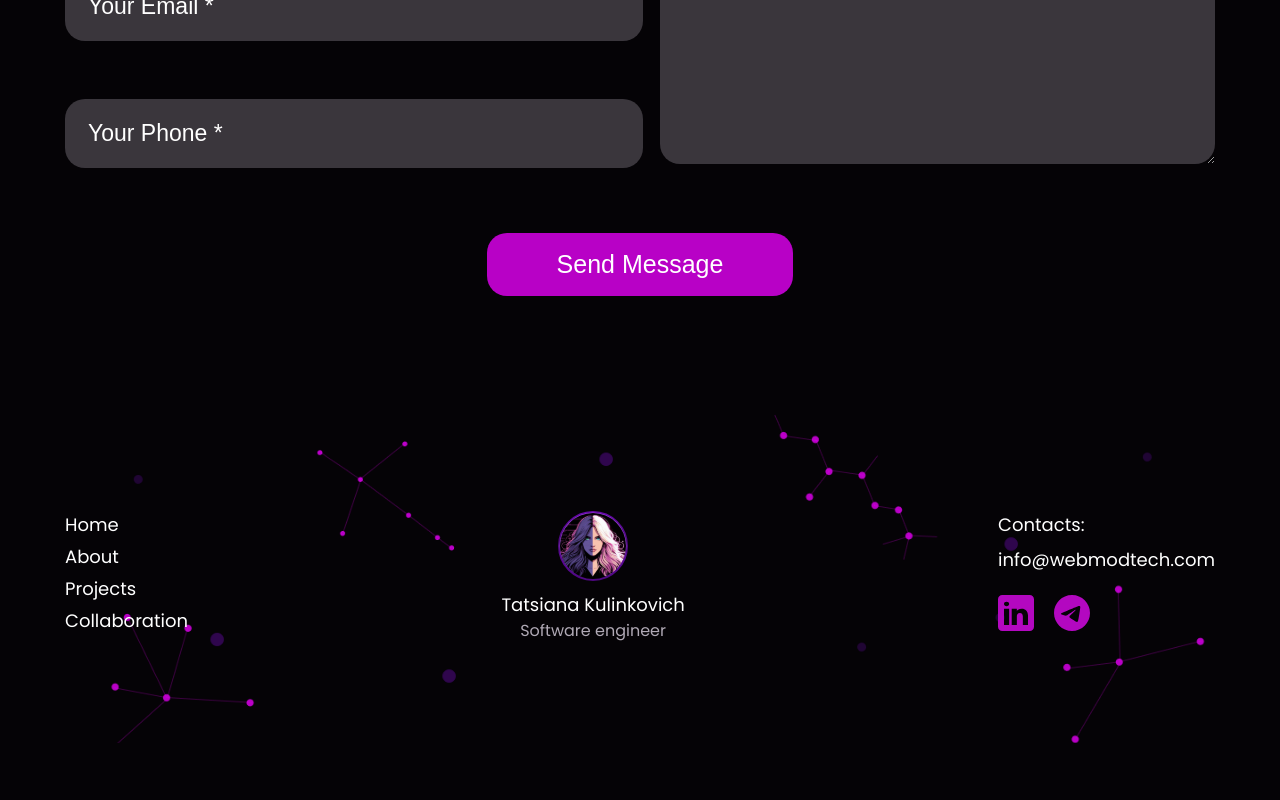
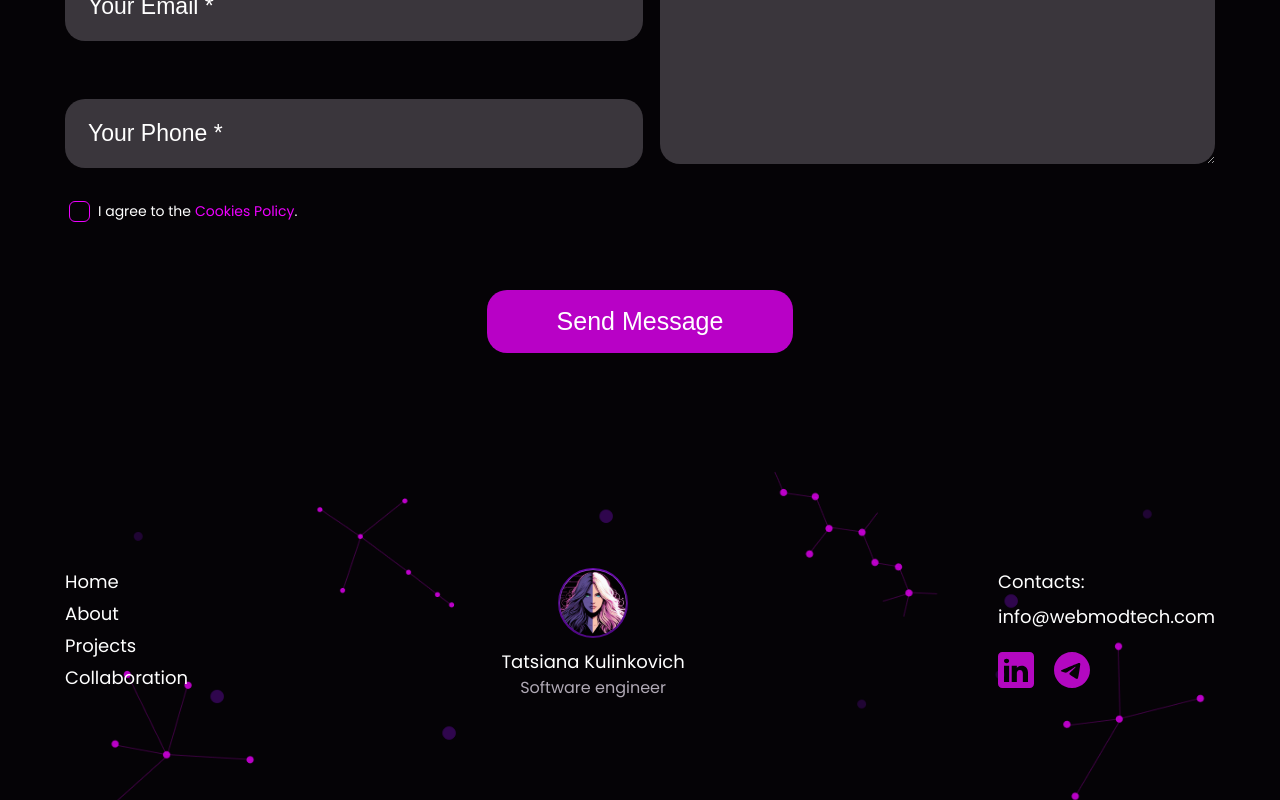
Before and after one commit to bogdanovich231/WebMod, a React (Vite) app: page / in a window 1280 px wide. Shown: the part 2309-3109 px from the top of the page. Before the commit the page ends 3052 px from the top, so only its background shows below. Built offline with nearby package versions, Linux system fonts and the light colour scheme; no server answers.

Commit message:
feat: create checkbox for form & add to state and create style

```diff
--- a/src/Components/ContactSection/ContactForm/ContactForm.module.css
+++ b/src/Components/ContactSection/ContactForm/ContactForm.module.css
@@ -58,6 +58,87 @@
   font-size: 15px;
   color: red;
 }
+
+.checkboxField {
+  margin-top: 30px;
+}
+
+.checkboxFieldContainer {
+  display: flex;
+  align-items: center;
+}
+
+.checkboxLabel {
+  font-size: 14px;
+  color: #ffffff;
+  display: flex;
+  align-items: center;
+  cursor: pointer;
+}
+.checkboxLabel a {
+  font-size: 14px;
+  margin-left: 4px;
+  color: var(--textSoft);
+}
+.checkboxLabel input[type='checkbox'] {
+  --active: var(--textSoft);
+  --active-inner: #fff;
+  --focus: 1px rgba(242, 0, 250, 0.445);
+  --border: var(--textSoft);
+  --border-hover: var(--textSoft);
+  --background: #ffffff00;
+  --disabled: #f6f8ff;
+
+  -webkit-appearance: none;
+  -moz-appearance: none;
+  height: 21px;
+  width: 21px;
+  border-radius: 6px;
+  outline: none;
+  display: inline-block;
+  position: relative;
+  margin-right: 8px;
+  cursor: pointer;
+  border: 1px solid var(--border);
+  background: var(--background);
+  transition:
+    background 0.3s,
+    border-color 0.3s,
+    box-shadow 0.2s;
+}
+
+.checkboxLabel input[type='checkbox']:after {
+  content: '';
+  display: block;
+  position: absolute;
+  left: 6px;
+  top: 3px;
+  width: 5px;
+  height: 9px;
+  border: 2px solid var(--active-inner);
+  border-top: 0;
+  border-left: 0;
+  transform: rotate(20deg);
+  opacity: 0;
+  transition:
+    transform 0.3s ease,
+    opacity 0.2s;
+}
+
+.checkboxLabel input[type='checkbox']:checked {
+  background: var(--active);
+  border-color: var(--active);
+}
+
+.checkboxLabel input[type='checkbox']:checked:after {
+  opacity: 1;
+  transform: rotate(43deg);
+}
+
+.checkboxLabel input[type='checkbox']:focus {
+  box-shadow: 0 0 0 var(--focus);
+}
+
 @media screen and (max-width: 1440px) {
   .containerForm {
     margin-left: 65px;
--- a/src/Components/ContactSection/ContactForm/ContactForm.tsx
+++ b/src/Components/ContactSection/ContactForm/ContactForm.tsx
@@ -11,6 +11,7 @@ import Loader from '../../Loader/Loader';
 import MessageWindow from './MessageWindow/MessageWindow';
 import { closeContactModal, openContactModal } from '../../../store/slices/modal.slice';
 import { useEffect } from 'react';
+import { Link } from 'react-router-dom';
 
 function ContactForm() {
   const dispatch = useDispatch();
@@ -102,6 +103,15 @@ function ContactForm() {
               </div>
             </div>
           </div>
+          <div className={styles.checkboxField}>
+            <div className={styles.checkboxFieldContainer}>
+              <label className={styles.checkboxLabel}>
+                <input type="checkbox" {...register('acceptTerms', { required: true })} />I agree to the
+                <Link to={'/cookies-policy'}> Cookies Policy</Link>.
+              </label>
+            </div>
+            {errors.acceptTerms && <p className={styles.errorMessage}>{errors.acceptTerms?.message}</p>}
+          </div>
           <div className={styles.wrapperSubmitButton}>
             <button type="submit" className={styles.submitButton} disabled={isLoading}>
               {isLoading ? <Loader /> : 'Send Message'}
--- a/src/store/slices/form.slice.ts
+++ b/src/store/slices/form.slice.ts
@@ -6,8 +6,9 @@ export const formSlice = createSlice({
   initialState: {
     name: '',
     email: '',
-    phone:'',
+    phone: '',
     message: '',
+    acceptTerms: false,
     isLoading: false,
   },
   reducers: {
@@ -18,17 +19,20 @@ export const formSlice = createSlice({
       state.email = action.payload;
     },
     setPhone: (state, action: PayloadAction<string>) => {
-        state.phone = action.payload;
-      },
+      state.phone = action.payload;
+    },
     setMessage: (state, action: PayloadAction<string>) => {
       state.message = action.payload;
     },
-
+    setAcceptTerms: (state, action: PayloadAction<boolean>) => {
+      state.acceptTerms = action.payload;
+    },
     resetForm: (state) => {
       state.name = '';
       state.email = '';
       state.phone = '';
       state.message = '';
+      state.acceptTerms = false;
     },
     setLoader: (state, action: PayloadAction<boolean>) => {
       state.isLoading = action.payload;
@@ -36,7 +40,7 @@ export const formSlice = createSlice({
   },
 });
 
-export const { setName, setEmail, setPhone, setMessage, resetForm, setLoader } = formSlice.actions;
+export const { setName, setEmail, setPhone, setMessage, setAcceptTerms, resetForm, setLoader } = formSlice.actions;
 
 export const selectForm = (state: RootState) => state.form;
 
--- a/src/utils/Intefrace/FormInterface.ts
+++ b/src/utils/Intefrace/FormInterface.ts
@@ -3,5 +3,5 @@ export interface IFormInput {
   phone: string;
   email: string;
   message: string;
-  // acceptTerms: any
+  acceptTerms: boolean;
 }
--- a/src/utils/Schema/Schema.ts
+++ b/src/utils/Schema/Schema.ts
@@ -8,8 +8,8 @@ export const schema = yup.object().shape({
   phone: yup.string().required('Phone number is a required field'),
   email: yup.string().email('Invalid email format').required('Email is a required field'),
   message: yup.string().required('Message is a required field'),
-  // acceptTerms: yup
-  //   .boolean()
-  //   .oneOf([true], 'You must accept the Terms of Service and Privacy Policy')
-  //   .required('You must accept the Terms of Service and Privacy Policy'),
+  acceptTerms: yup
+    .boolean()
+    .oneOf([true], 'You must accept the Cookies Policy')
+    .required('You must accept the Cookies Policy'),
 });
```
